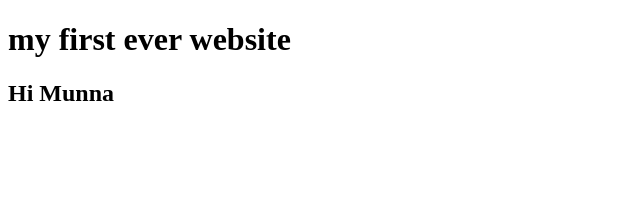
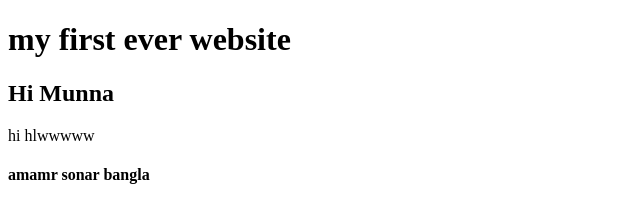
Before and after one commit to MEyasinArafat/myfirstwebsite, a plain HTML site: page index.html in a window 1280 px wide. Shown: the whole page, without its empty margins (0-640 px from the left). Drawn offline with Linux system fonts and the light colour scheme.

Commit message:
new message

```diff
--- a/index.html
+++ b/index.html
@@ -8,5 +8,7 @@
 <body>
     <h1>my first ever website</h1>
     <h2>Hi Munna</h2>
+    <p>hi hlwwwww</p>
+    <h4>amamr sonar bangla</h4>
 </body>
 </html>
```
